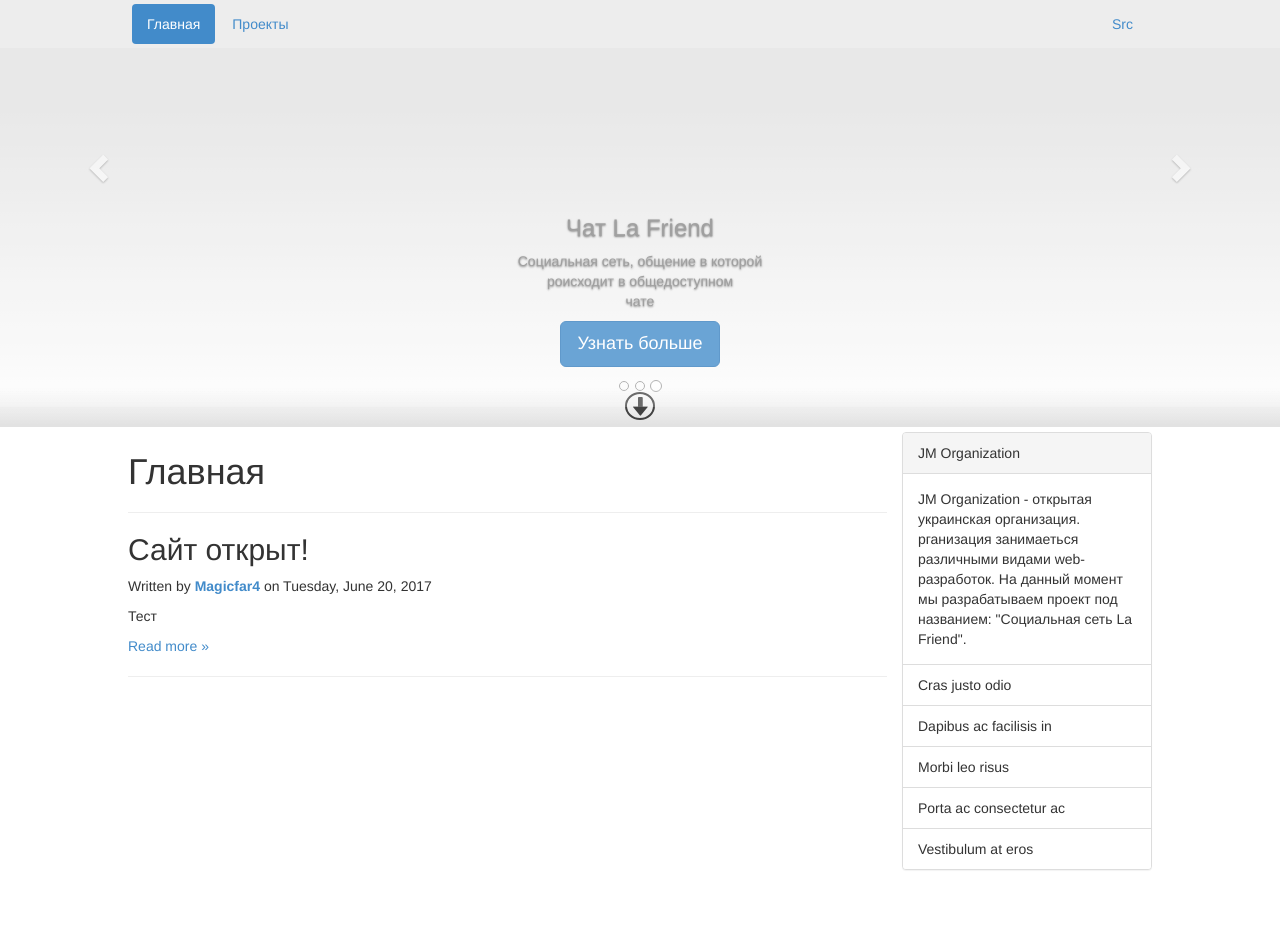
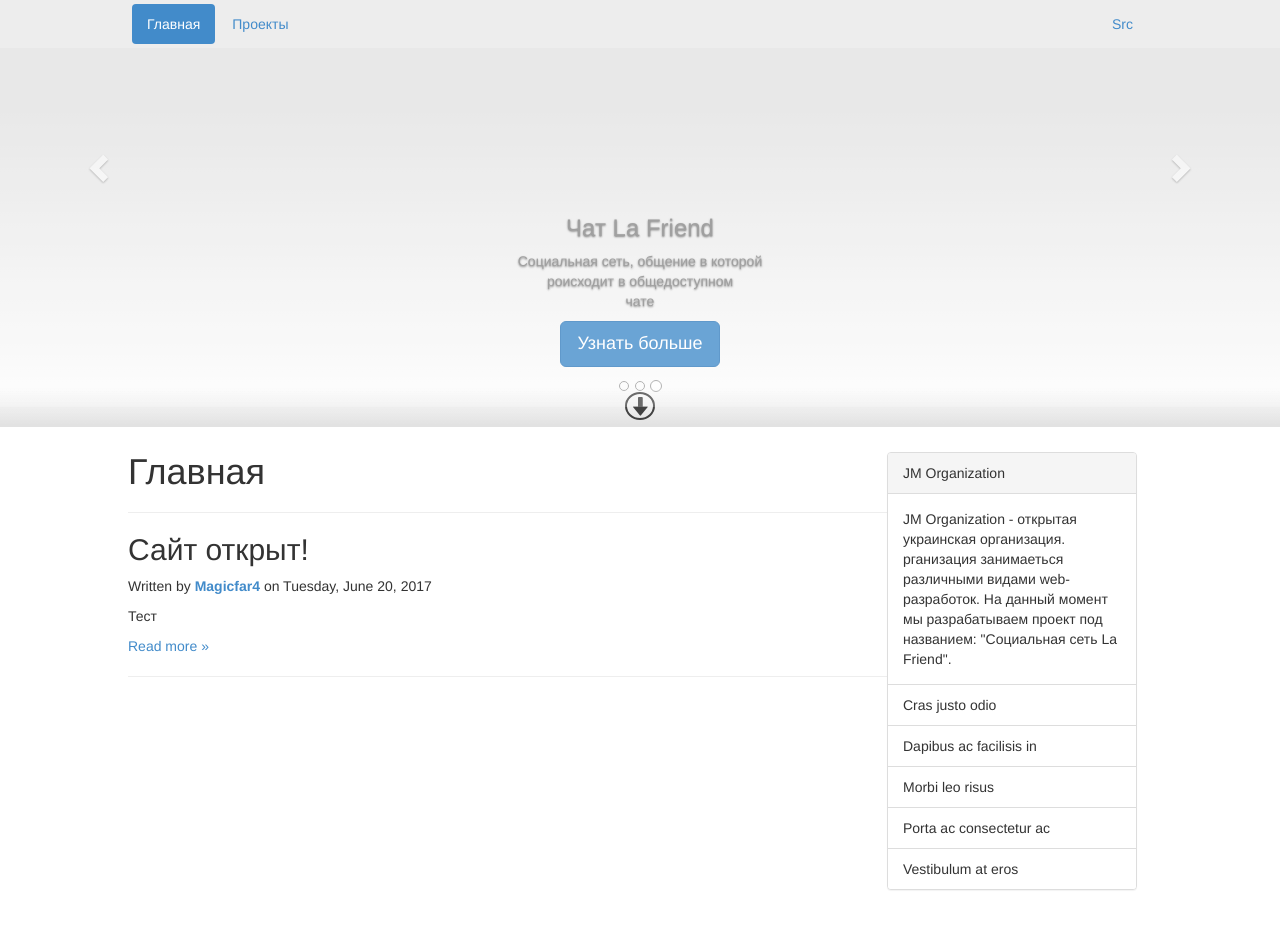
Before and after one commit to jm-organization/jm-organization.github.io, a Jekyll site: the page built from index.html, in a window 1280 px wide and 1400 px high, scrolled down 103 px. Shown: the top 929 px of the window. Built offline with Jekyll 4.4.1, drawn with Linux system fonts in a browser that asks for light colours.

Commit message:
Добавление Навигационного меню справа

```diff
--- a/assets/css/main.css
+++ b/assets/css/main.css
@@ -38,7 +38,7 @@ li {
   .page-width .jm-sidebar {
     width: 250px;
     float: left;
-    margin-left: 15px;
+    margin: 20px 0 15px;
     height: auto; }
 
 section {
--- a/assets/css/main.sass
+++ b/assets/css/main.sass
@@ -43,7 +43,7 @@ li
   .jm-sidebar
     width: 250px
     float: left
-    margin-left: 15px
+    margin: 20px 0 0 15px
     height: auto
 
 section
```
